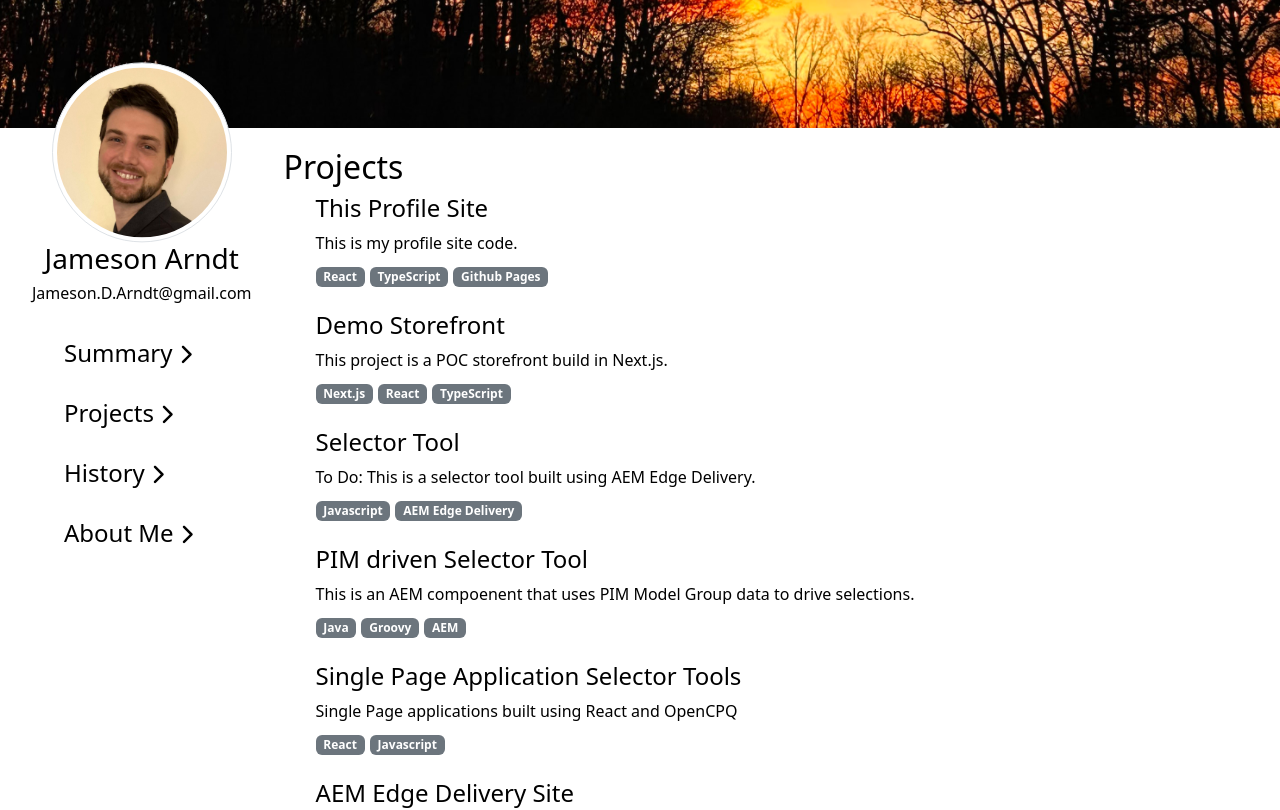
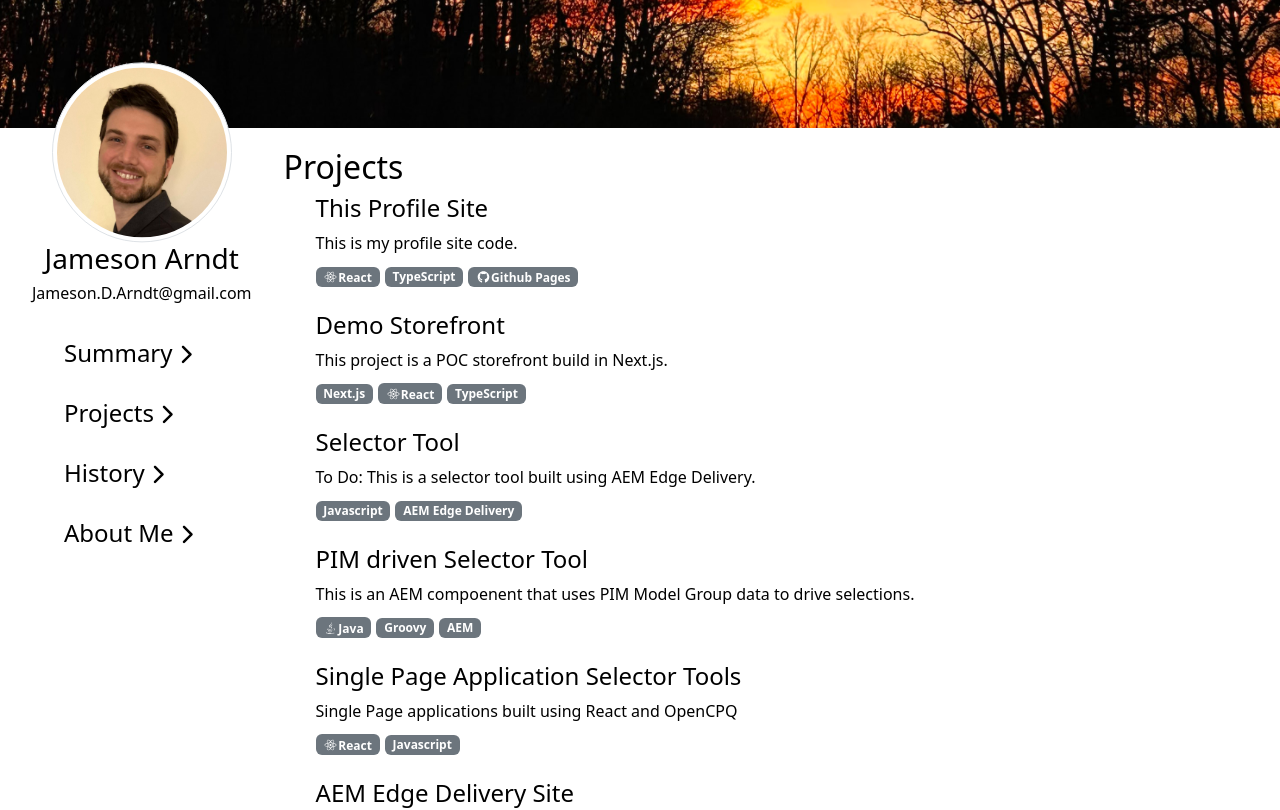
Before and after one commit to blaze359/blaze359.github.io, a React (Create React App) app: page /Projects in a window 1280 px wide. Shown: the top 810 px of the page. Built offline with nearby package versions, Linux system fonts and the light colour scheme.

Commit message:
Added icons to project badges

```diff
--- a/package.json
+++ b/package.json
@@ -5,6 +5,7 @@
   "private": true,
   "dependencies": {
     "@fortawesome/fontawesome-svg-core": "^7.1.0",
+    "@fortawesome/free-brands-svg-icons": "^7.1.0",
     "@fortawesome/free-solid-svg-icons": "^7.1.0",
     "@fortawesome/react-fontawesome": "^3.1.1",
     "bootstrap": "^5.3.0",
--- /dev/null
+++ b/src/components/GetIcon.tsx
@@ -0,0 +1,22 @@
+
+import { FontAwesomeIcon } from "@fortawesome/react-fontawesome";
+import { faGithub, faJava, faReact } from "@fortawesome/free-brands-svg-icons";
+
+type GetIconProps = {
+  readonly name: string;
+};
+
+export default function GetIcon({ name }: GetIconProps) {
+  switch (name.toUpperCase()) {
+    case "REACT":
+      return <FontAwesomeIcon icon={faReact} />;
+    case "JAVA":
+      return <FontAwesomeIcon icon={faJava} />;
+    case "GITHUB":
+    case "GITHUB PAGES":
+      return <FontAwesomeIcon icon={faGithub} />;
+    default:
+      return null;
+  }
+
+}
--- a/src/pages/Projects.tsx
+++ b/src/pages/Projects.tsx
@@ -1,6 +1,7 @@
 import { Link } from "react-router-dom";
 import projectData from "../data/projects.json";
 import Badge from "react-bootstrap/Badge";
+import GetIcon from "../components/GetIcon";
 
 export default function Projects() {
     return (
@@ -20,6 +21,7 @@ export default function Projects() {
                         bg="secondary"
                         style={{ marginRight: "5px" }}
                       >
+                        <GetIcon name={tech} />
                         {tech}
                       </Badge>
                     ),
```
Also changed, not shown: 1 other file (tests, documents, lock files or other folders).
